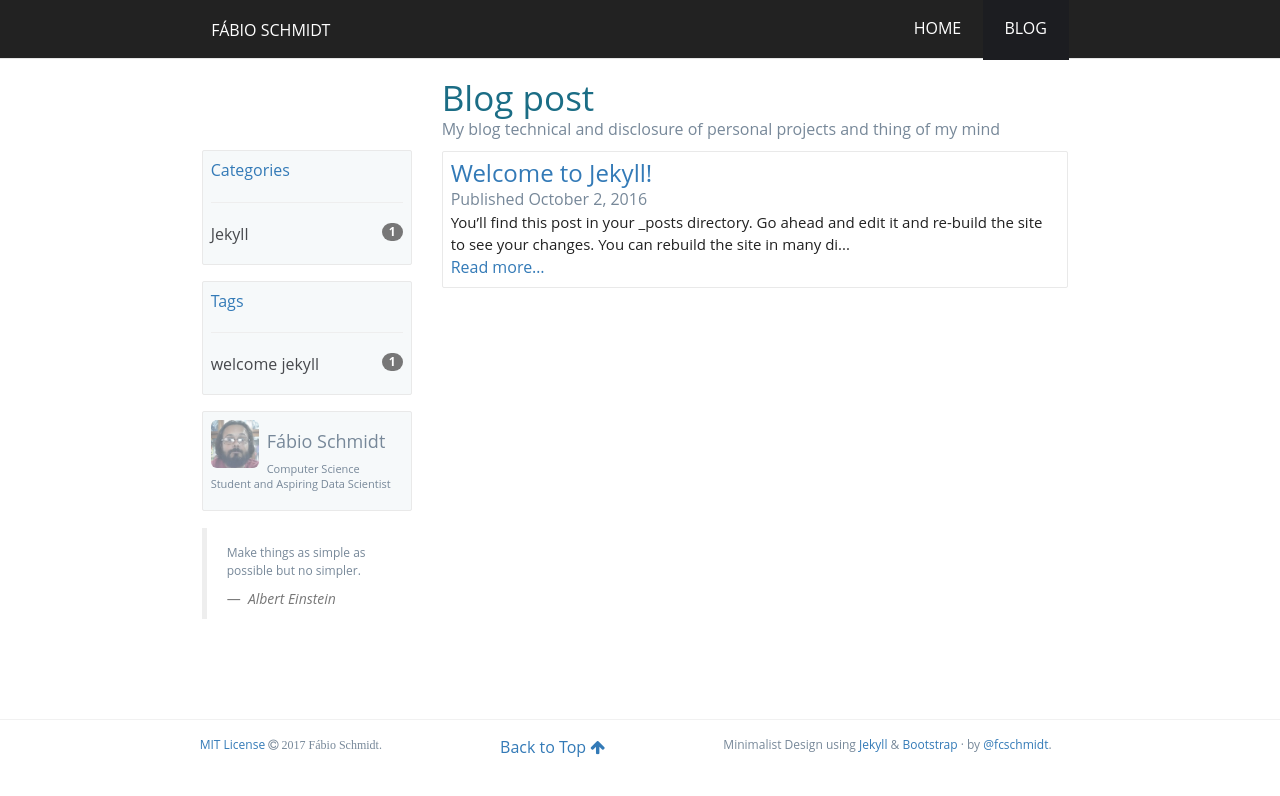
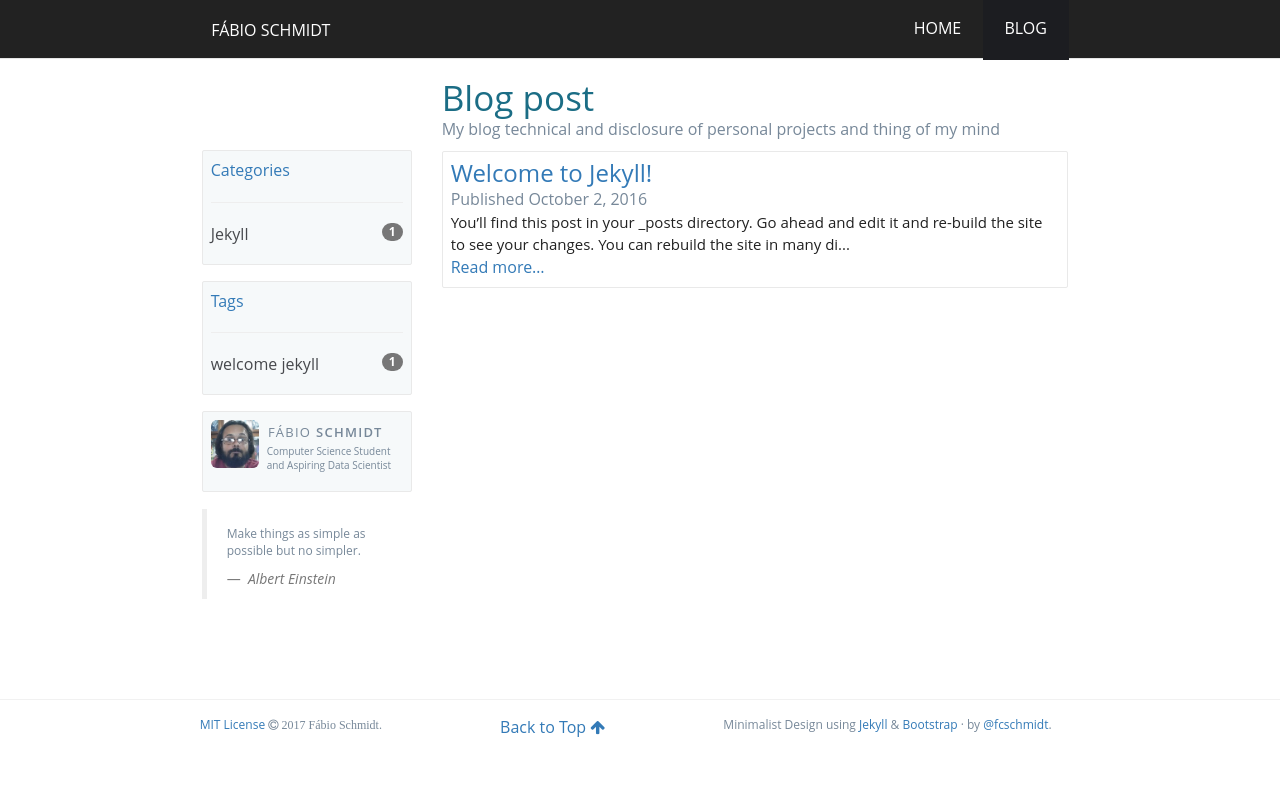
Before and after one commit to fcschmidt/fcschmidt.github.io, a Jekyll site: the page built from pages/blog.html, in a window 1280 px wide. Shown: the top 796 px of the page. Built offline with Jekyll 4.4.1, drawn with Linux system fonts in a browser that asks for light colours; nearby versions of some CDN libraries.

Commit message:
Update Mobile Layout

```diff
--- a/_includes/blog/post_footer.html
+++ b/_includes/blog/post_footer.html
@@ -18,7 +18,10 @@
             </li>
         </ul>
     </div>-->
-    <div class="footer__author row">
+    <!--<div class="post__share">
+        <h4>Share post:</h4>
+    </div>-->
+    <div class="footer__author">
         {% assign author = site.author %}
         {% if author.avatar %}
         <img class="img img-responsive img-circle" src="/assets/images/{{ author.avatar }}" alt="{{ author.avatar }}"/>
--- a/_includes/blog/sidebar-footer.html
+++ b/_includes/blog/sidebar-footer.html
@@ -5,7 +5,10 @@
         <img class="img img-responsive img-rounded" src="/assets/images/{{ author.avatar }}" alt="{{ author.avatar }}"/>
         {% endif %}
         {% if author.name %}
-        <p class="name">{{ author.name }}</p>
+         <a class="name" href="/">
+             <span id="fname">{{ author.name | split:' ' | first }}</span>
+             <span id="lname">{{ author.name | split:' ' | last }}</span>
+         </a>
         {% endif %}
         {% if author.bio %}
         <p class="bio">{{ author.bio }}</p>
--- a/_includes/header.html
+++ b/_includes/header.html
@@ -22,6 +22,7 @@
     </nav>
     <div class="page__header">
         <img class="img img-responsive" src="/assets/images/{{ author.avatar }}" alt="{{ author.avatar}}"/>
+        <div style="margin-top: -.2em;">
             {% if author.name %}
             <a class="name" href="/">
                 <span id="fname">{{ author.name | split:' ' | first }}</span>
@@ -31,4 +32,5 @@
             <p class="location"><i class="fa fa-map-marker"></i> Brazil</p>
             <p class="bio">{{ author.bio }}</p><div class="clearfix"></div>
         </div>
+    </div>
 </header>
--- a/_layouts/post.html
+++ b/_layouts/post.html
@@ -26,8 +26,8 @@
 </header>-->
 <nav class="nav__trilha">
     <ul class="list-inline hidden-xs">
-        <a class="avatar__nav" href=""><img src="/assets/images/{{ site.author.avatar }}" alt="avatar" style="width: 3em;height: 3em"/>
-            Fábio Schmidt
+        <a class="avatar__nav" href=""><img src="/assets/images/{{ site.author.avatar }}" alt="avatar" style="width: 2em;height: 2em"/>
+            <span>{{ site.name }}</span>
         </a>
         <li><a href="/blog/">All posts</a></li>
         <li class="{% if page.url contains 'categories' %}active {% endif %}"><a href="/categories/">Categories</a></li>
--- a/assets/css/main.css
+++ b/assets/css/main.css
@@ -40,7 +40,12 @@
 */
 .header{
     background-color: #222222;
-    margin-bottom: -.5em;
+    /*margin-bottom: -.5em;*/
+    position: fixed;
+    top: 0;
+    left: 0;
+    right: 0;
+    z-index: 1030;
 }
 
 .header .nav__menu .nav__menu-brand{
@@ -49,7 +54,7 @@
 }
 .header #github{
     float: right;
-    padding: .5em;
+    padding: .5em .7em;
     color: #ffffff;
     text-decoration: none;
     display: block;
@@ -95,14 +100,15 @@
 .header .page__header{
     background-color: #F6F9FA;
     border-top: 1px solid #F1F1F1;
-    padding: .6em;
+    border-bottom: 1px solid #faebd7;
+    padding: .3em;
 }
 .header .page__header .img{
     width: 3em;
     height: 3em;
-    opacity: .6;
+    /*opacity: .6;*/
     float: left;
-    margin-right: 1em;
+    margin-right: .5em;
     border-radius: 2px;
 }
 .header .page__header a.name{
@@ -111,22 +117,21 @@
     text-transform: uppercase;
     text-decoration: none;
     letter-spacing: .1em;
-    margin: 0;
-    padding-left: .1em;
-    padding-top: -1em;
+    /*margin: 0;*/
+    /*padding-left: .1em;*/
 }
 .header .page__header a.name #lname{font-weight: 600;}
 .header .page__header .location{
     color: #778899;
-    font-size: 1.3rem;
+    font-size: 1.1rem;
     letter-spacing: .1em;
     margin: 0;
 }
 .header .page__header p.bio{
     color: #1b6d85;
-    text-transform: uppercase;
+    /*text-transform: uppercase;*/
     font-size: 1rem;
-    float: left;
+    /*float: left;*/
     line-height: 1.1;
     margin-top: .3em;
 }
@@ -135,18 +140,20 @@
 /* Secondary menu */
 nav.header__menu{
     background-color: #F6F9FA;
-    margin: -1.5em -.95em 0 -.95em;
+    margin: -1.9em -.95em 0 -.95em;
 }
 .header__menu .nav__menu-secondary{
-    border-top: 1px solid #faebd7;
+    /*border-top: 1px solid #faebd7;*/
     border-bottom: 1px solid #faebd7;
+    margin-top: 6.5em;
     margin-bottom: .9em;
     padding: .3em;
 }
 .header__menu .nav__menu-secondary li{
     display: inline-block;
+    font-size: 1.2rem;
     margin-top: .2em;
-    margin-left: -.3em;
+    margin-left: -.4em;
     margin-right: .2em;
 }
 .header__menu .nav__menu-secondary li a{
@@ -162,7 +169,7 @@
     /*color: #1b6d85;*/
     color: #181C1F;
     border-bottom: 2px solid #1b6d85;
-    padding-bottom: .4em;
+    padding-bottom: .5em;
 }
 
 /* Footer */
@@ -203,7 +210,10 @@
     clear: both;
 }
 @media only screen and (min-width: 768px) {
-    .header{margin-bottom: 0}
+    .header{
+        margin-bottom: 0;
+        position: relative;
+    }
     .header #github{display: none}
     /* Primary menu */
     .header{
@@ -275,13 +285,16 @@
     .header__menu .nav__menu-secondary{
         background-color: #ffffff;
         border-top: none;
+        margin-top: 0;
     }
     .header__menu .nav__menu-secondary li{
+        font-size: 1.5rem;
+        margin-top: 0;
         margin-right: .6em;
-        padding-bottom: .8em;
+        padding-bottom: .7em;
     }
     .header__menu .nav__menu-secondary li.current a{
-        padding-bottom: 1.25em;
+        padding-bottom: 1.1em;
     }
     .header__menu .nav__menu-secondary #avatar{
         margin-left: 15em;
@@ -319,7 +332,7 @@
     .sidebar .sidebar__avatar img{
         width: 220px;
         height: 220px;
-        opacity: .6;
+        /*opacity: .6;*/
     }
     .sidebar a.name{
         color: #1b6d85;
@@ -542,7 +555,7 @@
     height: 5em;
     margin: 0 .5em 0 .2em;
     float: left;
-    opacity: .6;
+    /*opacity: .6;*/
 }
 .post .post__footer .footer__author-content a.name{
     color: #1b6d85;/*333333;*/
@@ -691,9 +704,7 @@
         padding: 1em 13em;
         color: #ffffff;
     }
-    .post header._header h1{
-
-    }
+    .post header._header h1{}
     /* Trilha */
     .nav__trilha{
         background-color: #ffffff;
@@ -731,8 +742,8 @@
     .nav__trilha ul li.active{
         /*background-color: #FFD343;*/
         /*color: #2B5A83;*/
+        background-color: #4887B9;
         color: #ffffff;
-        background-color: #4887B9;
         padding: .27em;
         margin-left: .3em;
         margin-right: .7em;
@@ -782,13 +793,13 @@
         border-radius: 2px;
     }
     .post .post__footer .footer__author img{
-        width: 10em;
-        height: 10em;
+        width: 9em;
+        height: 9em;
         margin-right: 1em;
         float: left;
     }
     .post .post__footer .footer__author-content a.name{
-        font-size: 3rem;
+        font-size: 2.5rem;
     }
     .post .post__footer .footer__author-content .bio{
         font-size: 1.8rem;
@@ -797,18 +808,21 @@
     }
     .post .post__footer .footer__author-content .social{margin-top: 1em}
     .post .post__footer .footer__author-content .social p{
-        font-size: 1.2rem;
+        font-size: 1rem;
         color: #778899;
     }
-    .post .post__footer .footer__author-content .social li a{font-size: 1.5em}
+    .post .post__footer .footer__author-content .social li a{font-size: 1.3em}
     .post .post__footer .footer__author-content .social li a span{
         font-size: .5em;
         display: inline-block;
     }
     .post .post__footer .footer__author,
-    .post .post__footer .post__meta,
+    .post .post__footer .post__meta{
+        margin: 0;
+    }
     .post .post__footer .post__share{
-        margin: 0;
+        margin: 1em 0;
+        border-top: 1px solid #e9e9e9;
     }
     .sidebar__footer .author__post{
         background-color: #F6F9FA;
@@ -832,17 +846,16 @@
         height: 3em;
         margin-right: .5em;
         float: left;
-        opacity: .6;
+        /*opacity: .6;*/
     }
-    #blog .sidebar .sidebar__footer .author__post .name{
-        font-size: 1.8rem;
+    #blog .sidebar .sidebar__footer .author__post a.name{
+        font-size: 1.3rem;
         color: #778899;
-        margin-bottom: -.3em;
-        margin-top: 0;
+        /*margin-bottom: -.3em;*/
     }
     #blog .sidebar .sidebar__footer .author__post .bio{
-        font-size: 1.1rem;
-        margin-top: .5em;
+        font-size: 1rem;
+        margin-top: -.4em;
     }
     #blog .sidebar .sidebar__footer .author__post .social{
         font-size: 1rem;
@@ -873,7 +886,7 @@
 }
 @media screen and (min-width: 1024px) {
     .nav__trilha ul{
-        margin-left: 12.8em;
+        margin-left: 12.9em;
     }
     .nav__trilha ul li#toTop a span{
         display: block;
@@ -881,22 +894,22 @@
     }
     .nav__trilha ul a.avatar__nav{
         margin-right: 1em;
+        border: none;
         display: none;
     }
-    .nav__trilha ul a.avatar__nav img{
-        margin-right: .5em;
-        opacity: .6;
-        border-radius: 3px;
-    }
-    .nav__trilha ul a.avatar__nav{
-        border: none;
+    .nav__trilha ul a.avatar__nav span{
+        font-size: 1.3rem;
     }
     .nav__trilha ul a.avatar__nav:hover{
         background-color: transparent;
         color: #45487F;
         text-decoration: none;
     }
-
+    .nav__trilha ul a.avatar__nav img{
+        margin-right: .4em;
+        /*opacity: .6;*/
+        border-radius: 3px;
+    }
 }
 
 
```
Lines whose indentation alone changed are shown as unchanged.
